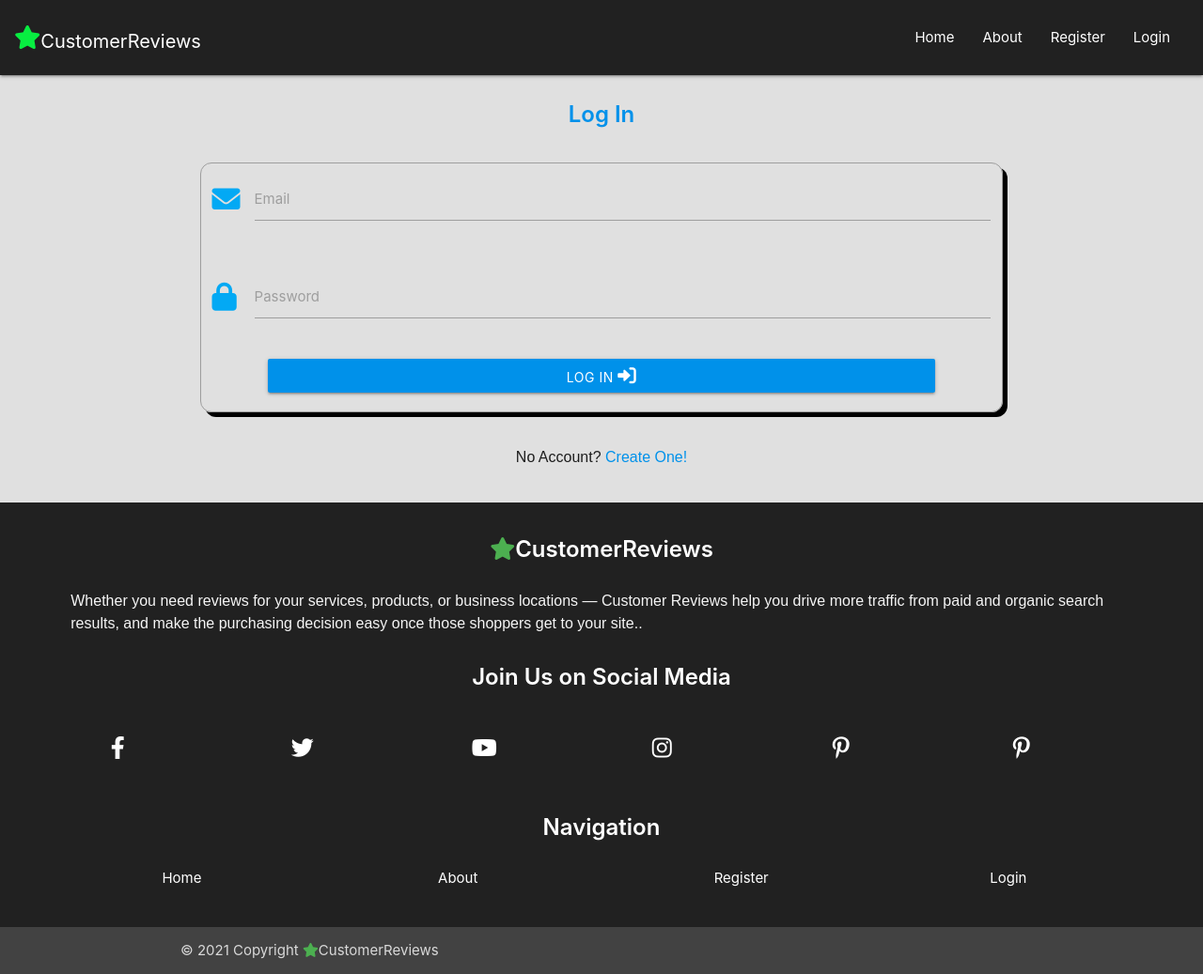
After one commit to uskawi/Customer_Reviews, a Flask app: page /login in a window 1280 px wide. The commit adds this page. Shown: the whole page at 94% size. Run offline with Flask 2, Linux system fonts and the light colour scheme; some libraries are stand-ins or nearby versions.

Commit message:
Add login page and add login functionality

```diff
--- a/app.py
+++ b/app.py
@@ -61,6 +61,32 @@ def register():
     return render_template("register.html")
 
 
+@app.route("/login", methods=["GET", "POST"])
+def login():
+    if request.method == "POST":
+        #  check if email already exists in db
+        existing_user = mongo.db.users.find_one(
+            {"email": request.form.get("email")})
+        if existing_user:
+            # check the password matches user input
+            if check_password_hash(
+                    existing_user["password"], request.form.get("password")):
+                session["user"] = existing_user["username"]
+                flash("Welcome, {}".format(existing_user["username"]),
+                      "category1")
+                return redirect(url_for(
+                    "home", username=session["user"]))
+            else:
+                # invalid password match
+                flash("Incorrect Email and/or Password")
+        else:
+            # username doesn't exist
+            flash("Incorrect Email and/or Password")
+            return redirect(url_for("login"))
+
+    return render_template("login.html")
+
+
 def time_to_string():
     '''
     convert datetime object to string using datetime.strftime()
--- /dev/null
+++ b/templates/login.html
@@ -0,0 +1,39 @@
+{% extends "base.html" %}
+{% block content %}
+
+<h3 class="center-align  light-blue-text text-accent-4">Log In</h3>
+<div class="row">
+<!-- login form -->
+<form class="col m8 s10 offset-m2 offset-s1 form-border" method="POST" action="{{ url_for('login') }}">
+    <!-- email -->
+    <div class="row">
+        <div class="input-field col col s12">
+            <i class="fas fa-envelope prefix light-blue-text taxt-accent-4"></i>
+            <input id="email" type="email" name="email" class="validate" required>
+            <label for="email">Email</label>
+        </div>
+    </div>
+    <!-- password -->
+    <div class="row">
+        <div class="input-field col s12">
+            <i class="fas fa-lock prefix light-blue-text taxt-accent-4"></i>
+            <input id="password" type="password" name="password" minlength="6" maxlength="14" pattern="^[a-zA-Z0-9]{5,15}$" class="validate" required>
+            <label for="password">Password</label>
+        </div>
+    </div>
+    <!-- submit button -->
+    <div class="row">
+        <button class="col s10 offset-s1 btn light-blue accent-4" type="submit" name="action">Log In
+            <i class="fas fa-sign-in-alt"></i></i>
+        </button>
+    </div>
+</form>
+</div>
+<div class="row">
+    <div class="col m8 s10 offset-m2 offset-s1 center-align">
+        <p> No Account? <a href="#" class="light-blue-text text-accent-4">Create One!</a></p>
+    </div>
+</div>
+
+
+{% endblock %}
--- a/templates/register.html
+++ b/templates/register.html
@@ -39,7 +39,7 @@
 </div>
 <div class="row">
     <div class="col m8 s10 offset-m2 offset-s1 center-align">
-        <p> Already Registred? <a href="" class="light-blue-text text-accent-4">Go to Log In Page</a></p>
+        <p> Already Registred? <a href="url_for('login.html')" class="light-blue-text text-accent-4">Go to Log In Page</a></p>
     </div>
 </div>
 
```
